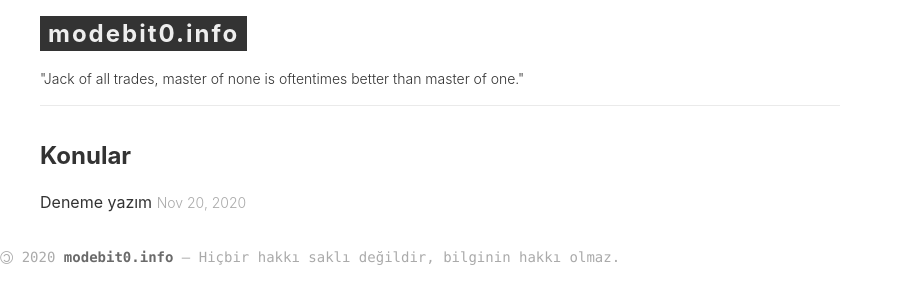
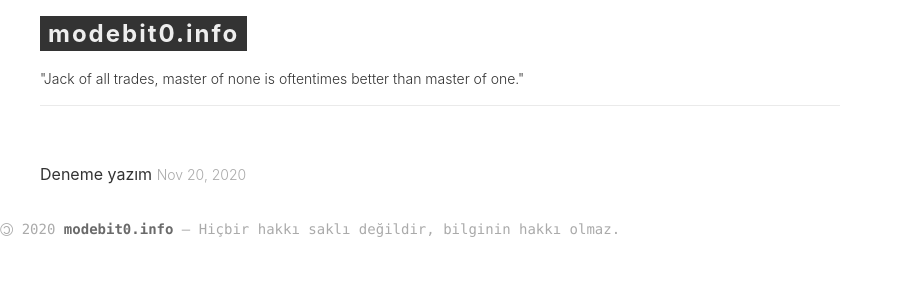
Before and after one commit to onkagitci/onkagitci, a Jekyll site: the page built from index.html, in a window 1280 px wide. Shown: the top 304 px of the page, without its empty margins (0-903 px from the left). Built offline with Jekyll 4.4.1, drawn with Linux system fonts in a browser that asks for light colours.

Commit message:
Update index.html

```diff
--- a/index.html
+++ b/index.html
@@ -8,7 +8,7 @@ layout: default
 		<p>"Jack of all trades, master of none is oftentimes better than master of one."</p>
 	</section>
 	<section>
-		<h1 class="smallcap">Konular</h1>
+		<br>
 		<ul class="post-list">
 			{% for post in site.posts %}
 					<li>
```
